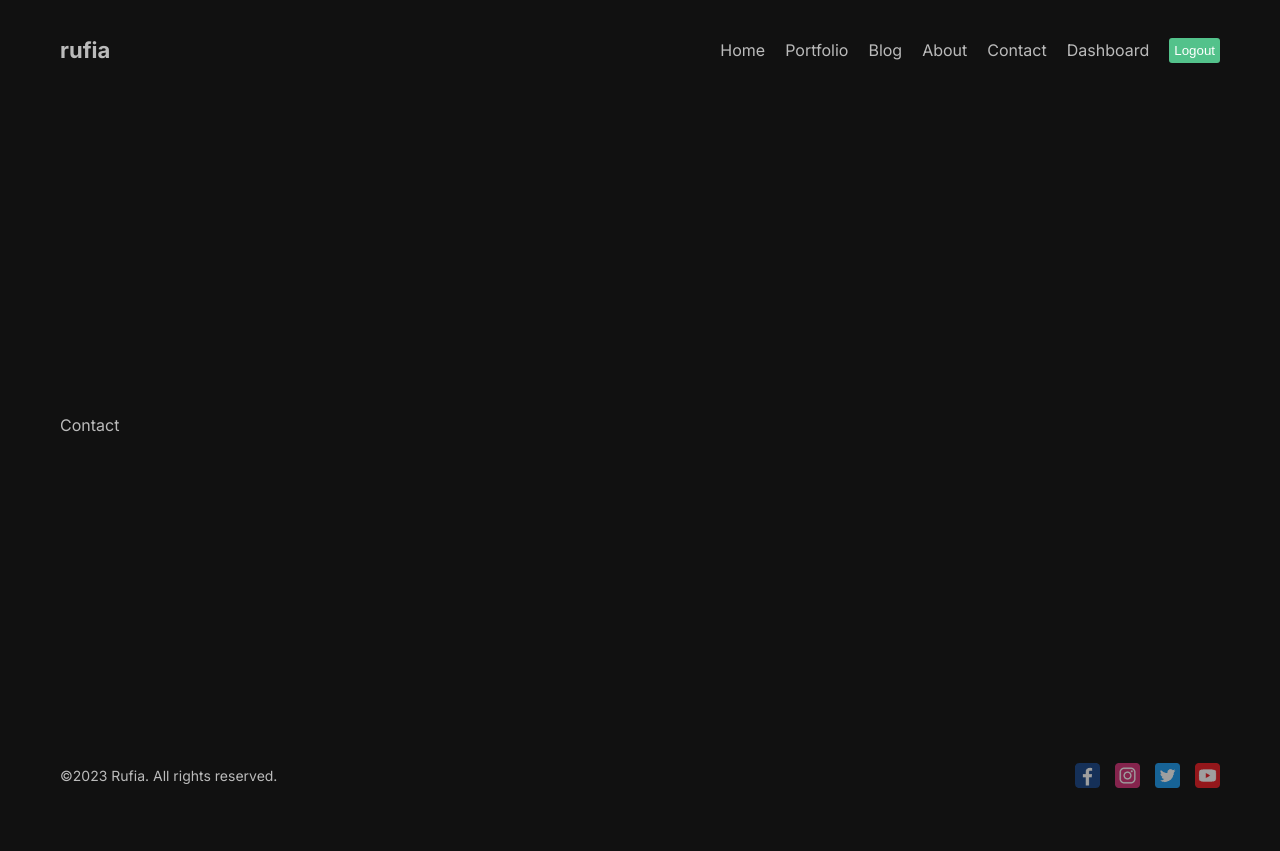
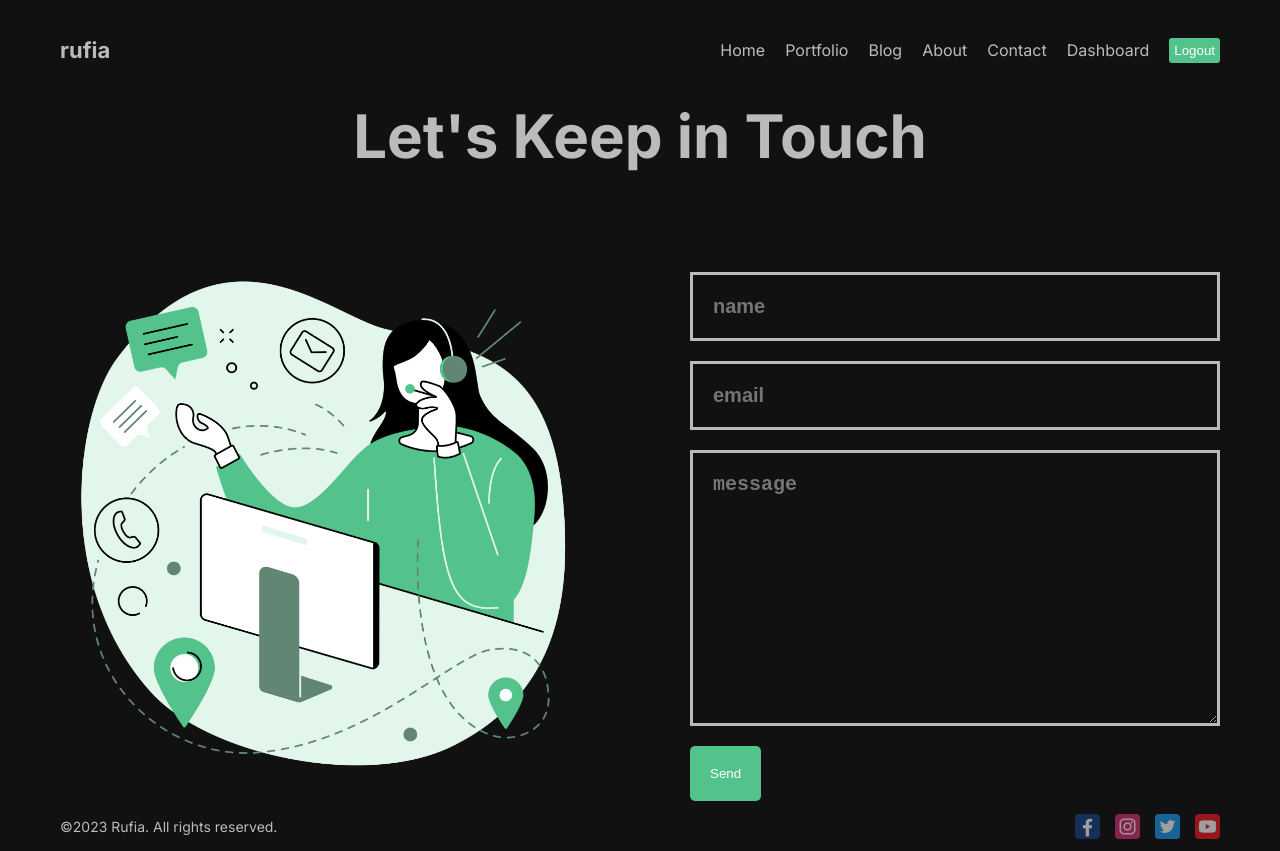
Before and after one commit to Op-Pautu/NextJsApp, a Next.js app: page /contact in a window 1280 px wide. Before the commit the page ends 800 px from the top, so only its background shows below. Built offline with nearby package versions, Linux system fonts and the light colour scheme.

Commit message:
Add and style contact page

```diff
--- a/src/app/contact/page.jsx
+++ b/src/app/contact/page.jsx
@@ -1,9 +1,34 @@
 import React from 'react'
-
+import styles from "./page.module.css";
+import Image from "next/image";
+import Button from "@/components/Button/Button";
 const Contact = () => {
   return (
-    <div>Contact</div>
-  )
+    <div className={styles.container}>
+      <h1 className={styles.title}>Let's Keep in Touch</h1>
+      <div className={styles.content}>
+        <div className={styles.imgContainer}>
+          <Image
+            src="/contact.png"
+            alt=""
+            fill={true}
+            className={styles.image}
+          />
+        </div>
+        <form className={styles.form}>
+          <input type="text" placeholder="name" className={styles.input} />
+          <input type="text" placeholder="email" className={styles.input} />
+          <textarea
+            className={styles.textArea}
+            placeholder="message"
+            cols="30"
+            rows="10"
+          ></textarea>
+          <Button url="#" text="Send"/>
+        </form>
+      </div>
+    </div>
+  );
 }
 
 export default Contact
--- /dev/null
+++ b/src/app/contact/page.module.css
@@ -0,0 +1,50 @@
+.title {
+  font-size: 60px;
+  margin-bottom: 100px;
+  text-align: center;
+}
+
+.content {
+  display: flex;
+  align-items: center;
+  gap: 100px;
+}
+
+.imgContainer {
+  flex: 1;
+  height: 500px;
+  position: relative;
+}
+
+.image {
+  object-fit: contain;
+  animation: move 3s infinite ease alternate;
+}
+
+@keyframes move {
+  from {
+    transform: translateY(-15px);
+  }
+  to {
+    transform: translateY(0px) scale(1.03);
+  }
+}
+
+.form {
+  flex: 1;
+  display: flex;
+  flex-direction: column;
+  gap: 20px;
+}
+
+.input,
+.textArea {
+  padding: 20px;
+  background-color: transparent;
+  border: none;
+  outline: none;
+  color: #bbb;
+  border: 3px solid #bbb;
+  font-size: 20px;
+  font-weight: bold;
+}
```
Also changed, not shown: src/app/contact/loading.jsx (added, +10 -0 lines).
